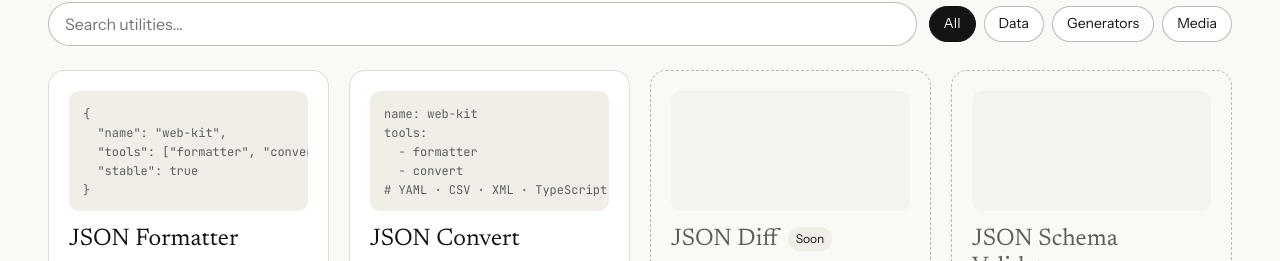
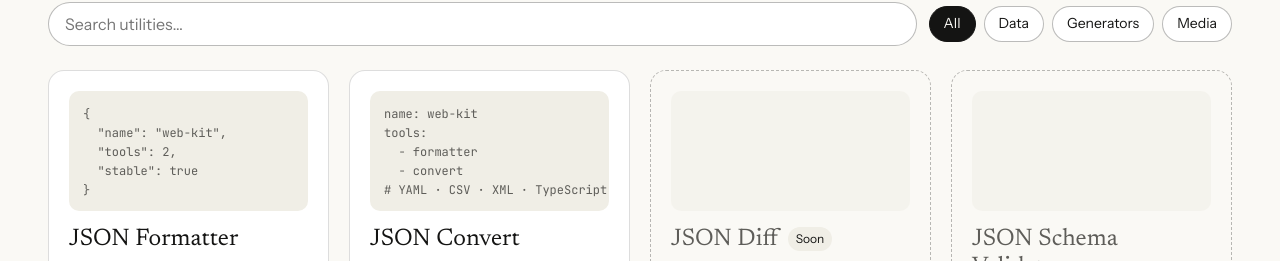
Before and after one commit to ArthurKrantsevich/web-kit, a Next.js app in the folder apps/dashboard/: page /web-kit/ in a window 1280 px wide. Shown: the part 423-684 px from the top of the page. Built offline with nearby package versions, Linux system fonts and the light colour scheme.

Commit message:
fix(dashboard): shorter formatter preview so it fits the card

```diff
--- a/apps/dashboard/src/tools/json-formatter/meta.ts
+++ b/apps/dashboard/src/tools/json-formatter/meta.ts
@@ -6,7 +6,7 @@ export const meta: ToolMeta = {
   description: "Format, minify, sort, escape and validate JSON. Tree view, highlighting, stats, exact errors and verified fixes.",
   preview: `{
   "name": "web-kit",
-  "tools": ["formatter", "convert"],
+  "tools": 2,
   "stable": true
 }`,
   category: "data",
```
